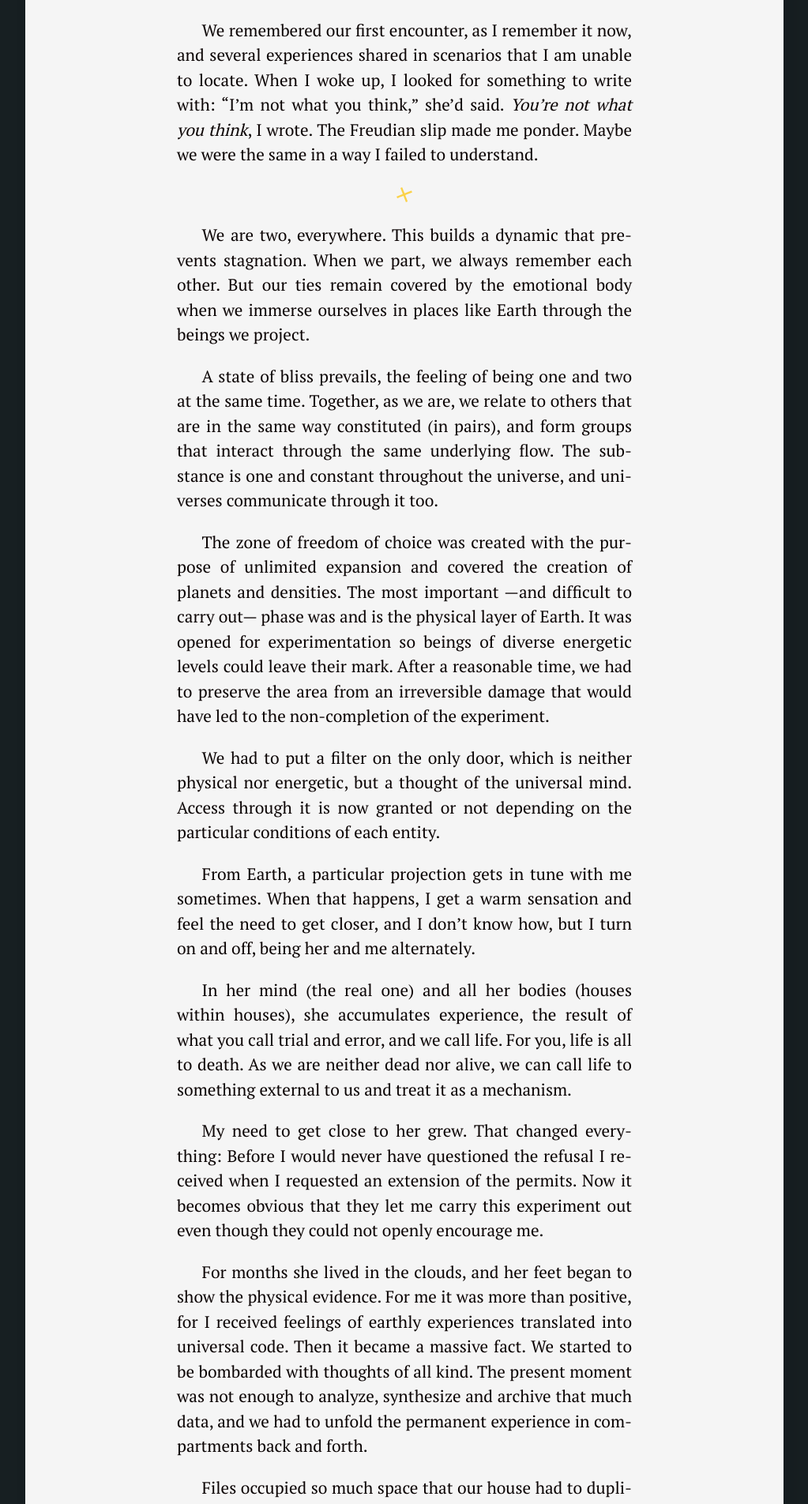
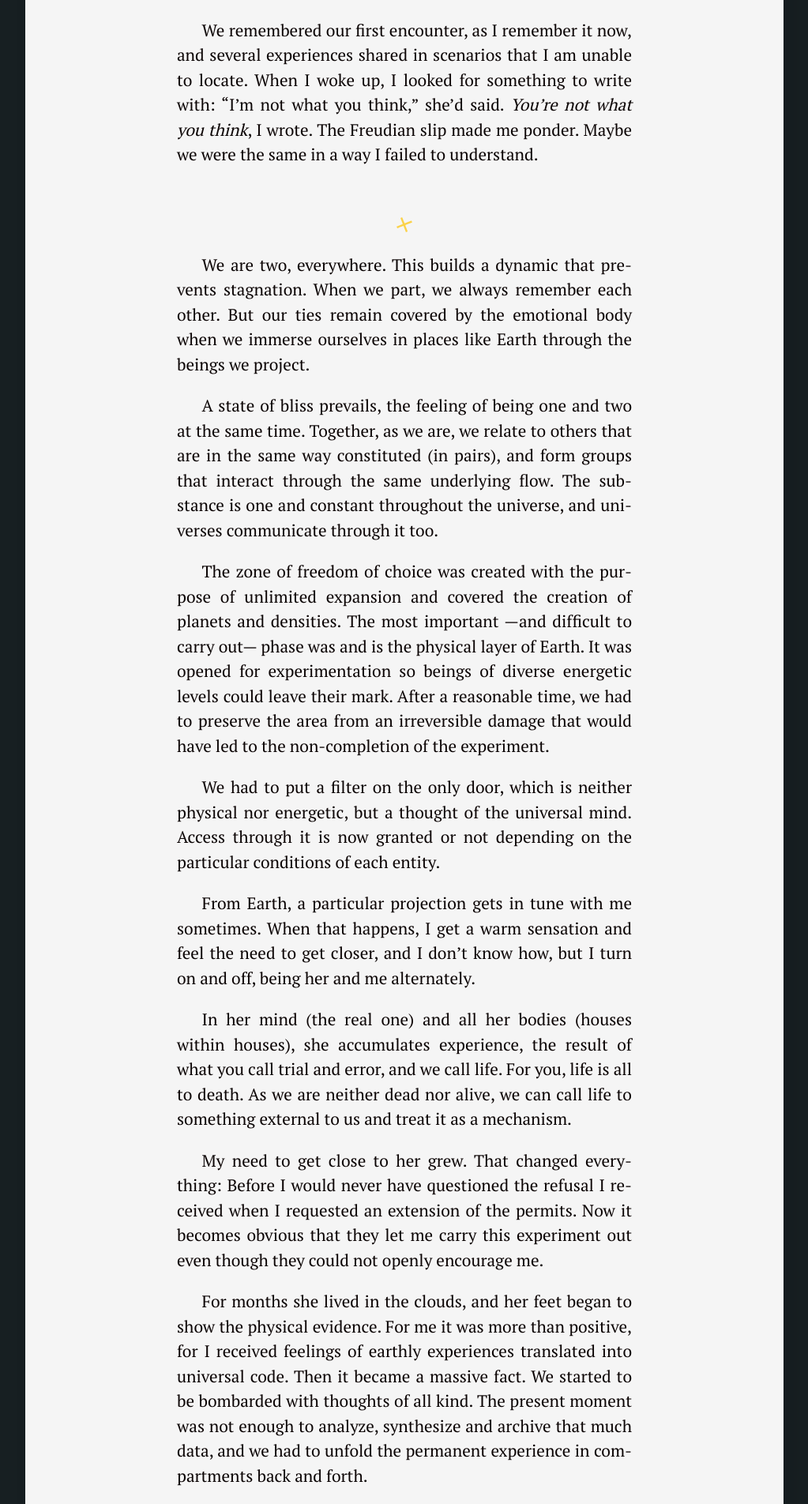
Before and after one commit to silvialohrmann/editorial, a Jekyll site: the page built from _posts/2022-11-18-we-are-houses.md, in a window 1280 px wide. Shown: the part 881-2785 px from the top of the page at 79% size, without its empty margins (128-1151 px from the left). Built offline with Jekyll 4.4.1, drawn with Linux system fonts in a browser that asks for light colours.

Commit message:
Update _base.scss

```diff
--- a/_sass/_base.scss
+++ b/_sass/_base.scss
@@ -103,7 +103,7 @@ hr {
   border: 0;
   height: 0;
   @include divider;
-  margin: 1.2em auto 1.2em;
+  margin: 3em auto 1.2em;
 }
 
 img {
```
